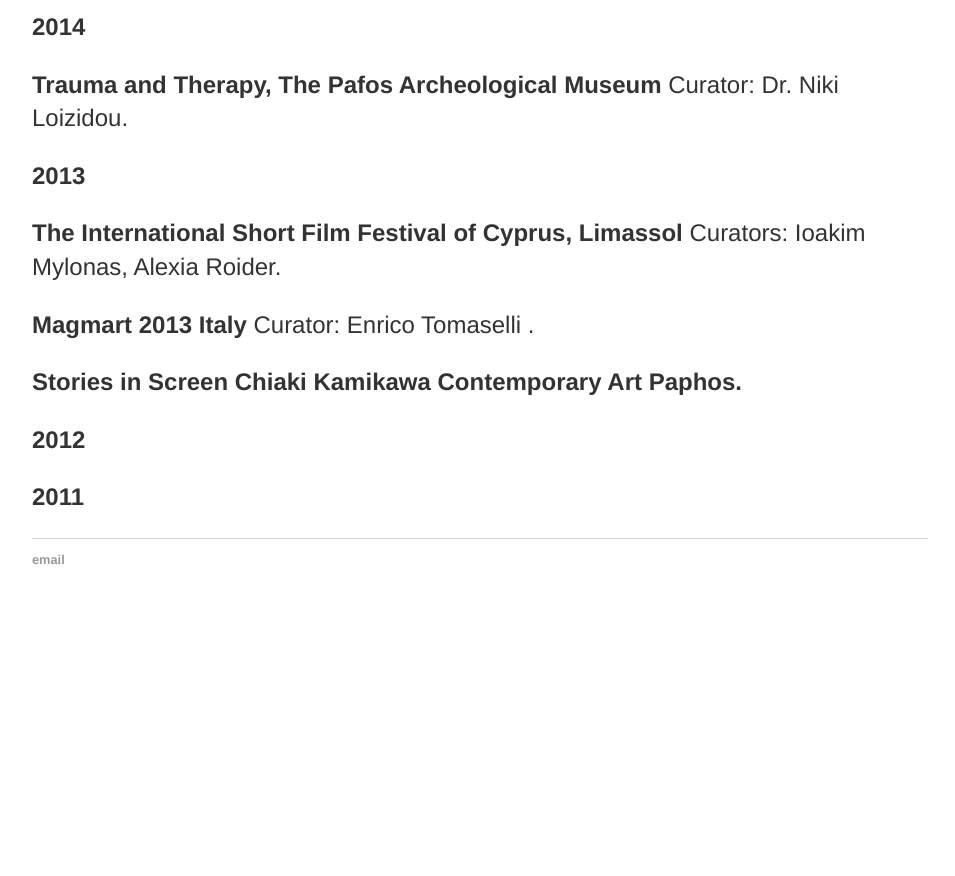
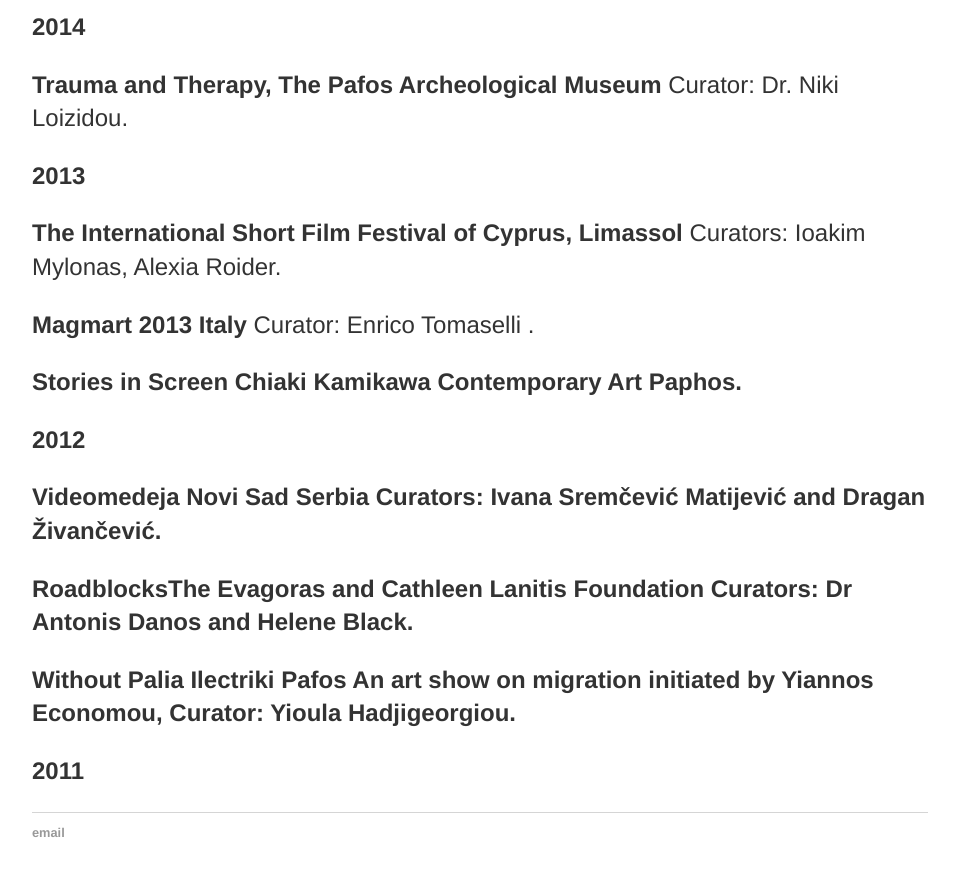
Before and after one commit to YiannosEconomou/Yiannos-E.net, a Jekyll site: the page built from cv.html, in a window 1280 px wide and 900 px high, scrolled down 1867 px. Shown: the top 876 px of the window, without its empty margins (160-1115 px from the left). Built offline with Jekyll 4.4.1, drawn with Linux system fonts in a browser that asks for light colours; before the commit the page ends 2494 px from its top, so only the background shows below that.

Commit message:
Update cv.html

```diff
--- a/cv.html
+++ b/cv.html
@@ -61,7 +61,9 @@
 <p>
 	<p>
 		<b><strong>2012</b></strong>
-		<p>
+	<p><b>Videomedeja  Novi Sad Serbia</b> Curators: Ivana Sremčević Matijević and Dragan Živančević.
+<p><b>RoadblocksThe Evagoras and Cathleen Lanitis Foundation</b> Curators: Dr Antonis Danos and Helene Black.
+<p><b>Without Palia Ilectriki Pafos An art show on migration</b> initiated by Yiannos Economou, Curator: Yioula Hadjigeorgiou.
 	<p>
 		<b><strong>2011</b></strong>
 
```
